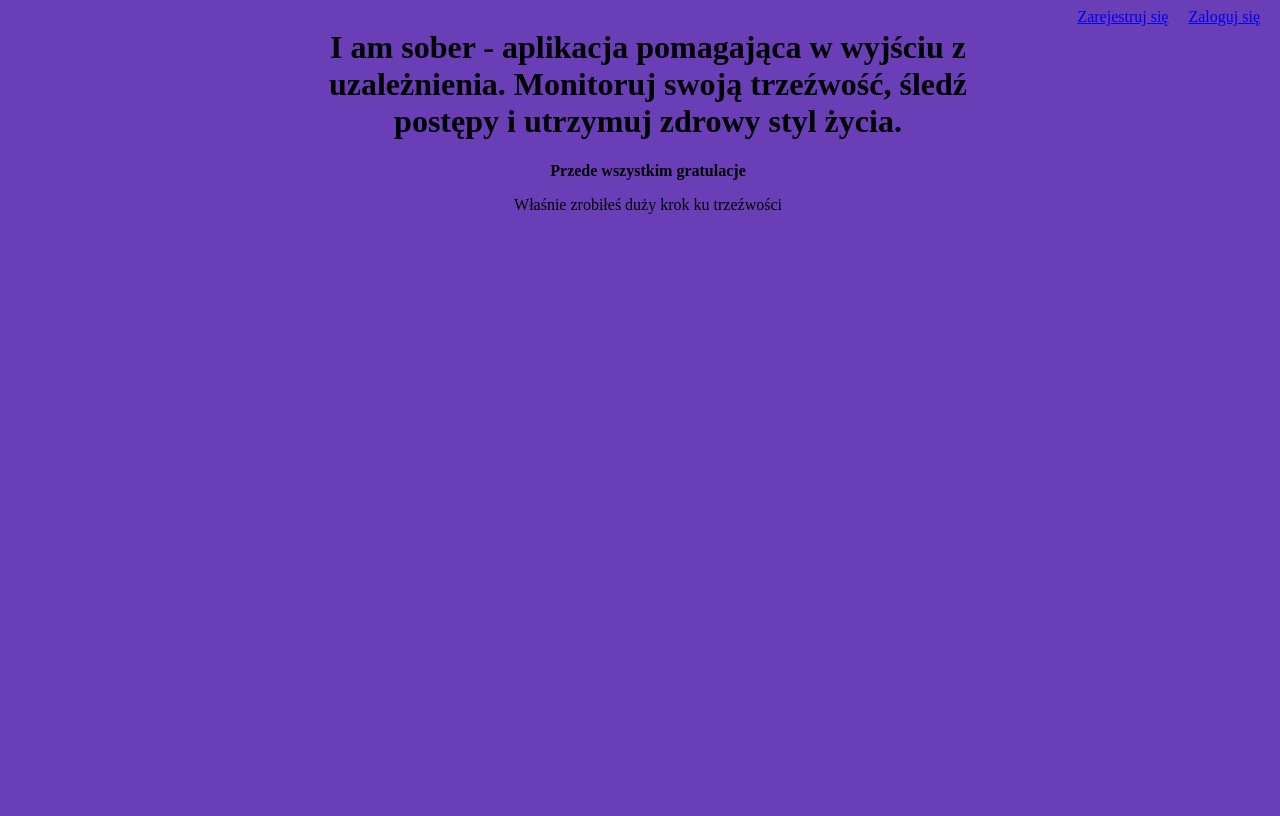
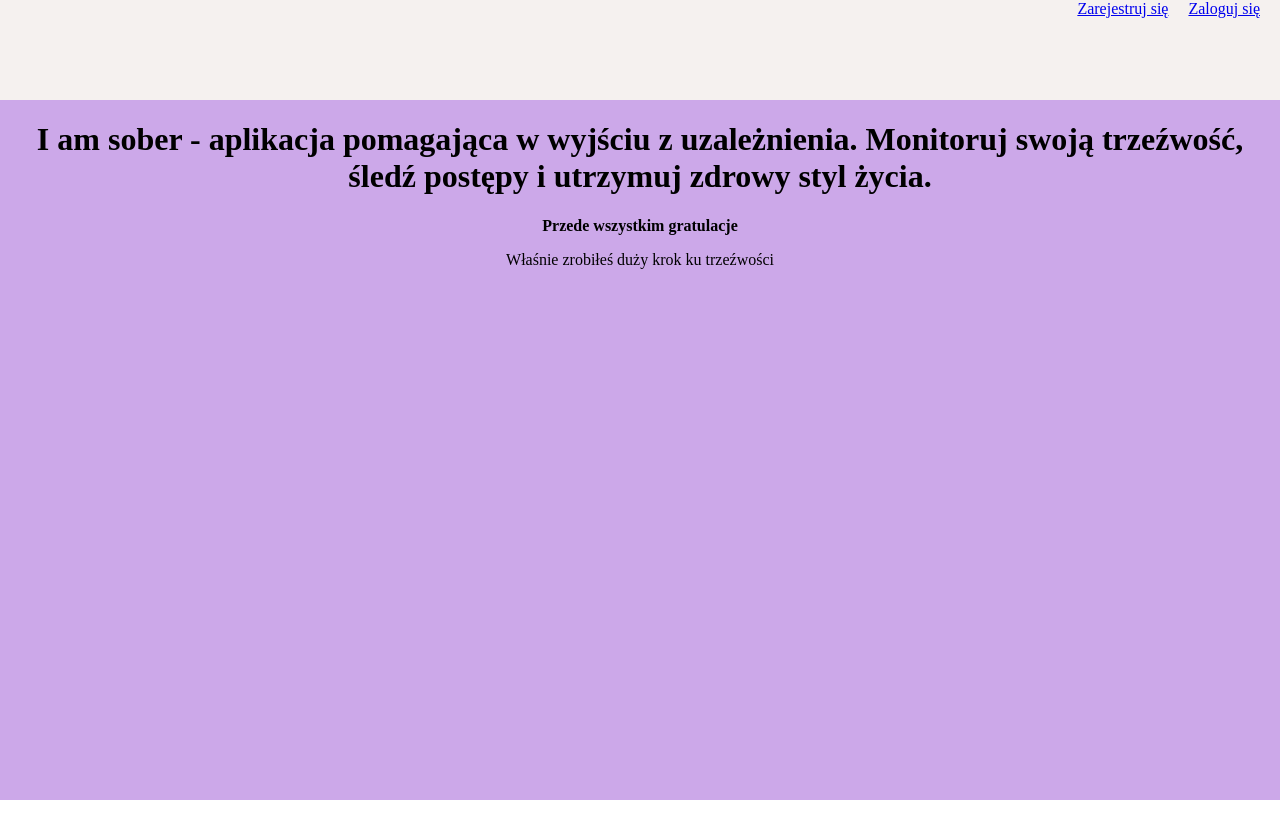
Before and after one commit to RadekPalka/react-i-am-sober, a React (Vite) app: page / in a window 1280 px wide. Built offline with nearby package versions, Linux system fonts and the light colour scheme.

Commit message:
wip: continue styling application

```diff
--- a/src/App.tsx
+++ b/src/App.tsx
@@ -10,6 +10,10 @@ const AppWrapper = styled.div`
 	height: 100vh;
 	width: 100vw;
 	justify-content: center;
+	font-family: 'LXGW WenKai TC', cursive;
+	font-weight: 300;
+	font-style: normal;
+	background-color: #cca8e9;
 `;
 
 const App: React.FC = () => {
--- a/src/components/Header.tsx
+++ b/src/components/Header.tsx
@@ -1,16 +1,19 @@
 import styled from 'styled-components';
 import { Link } from 'react-router-dom';
-const StyledHeader = styled.header`
-	width: 50%;
-	margin: 0 auto;
-`;
+const StyledHeader = styled.header``;
 const StyledNav = styled.nav`
-	position: absolute;
+	background-color: #f5f1ef;
 	right: 0;
+	text-align: right;
+	height: 100px;
 `;
 
 const StyledLink = styled(Link)`
 	margin-right: 20px;
+
+	&:visited {
+		color: black;
+	}
 `;
 const StyledH1 = styled.h1`
 	text-align: center;
--- a/src/index.css
+++ b/src/index.css
@@ -1,6 +1,4 @@
-body{
-  font-family: "LXGW WenKai TC", cursive;
-  font-weight: 300;
-  font-style: normal;
-  background-color: #693EB7;
+body {
+	padding: 0;
+	margin: 0;
 }
```
